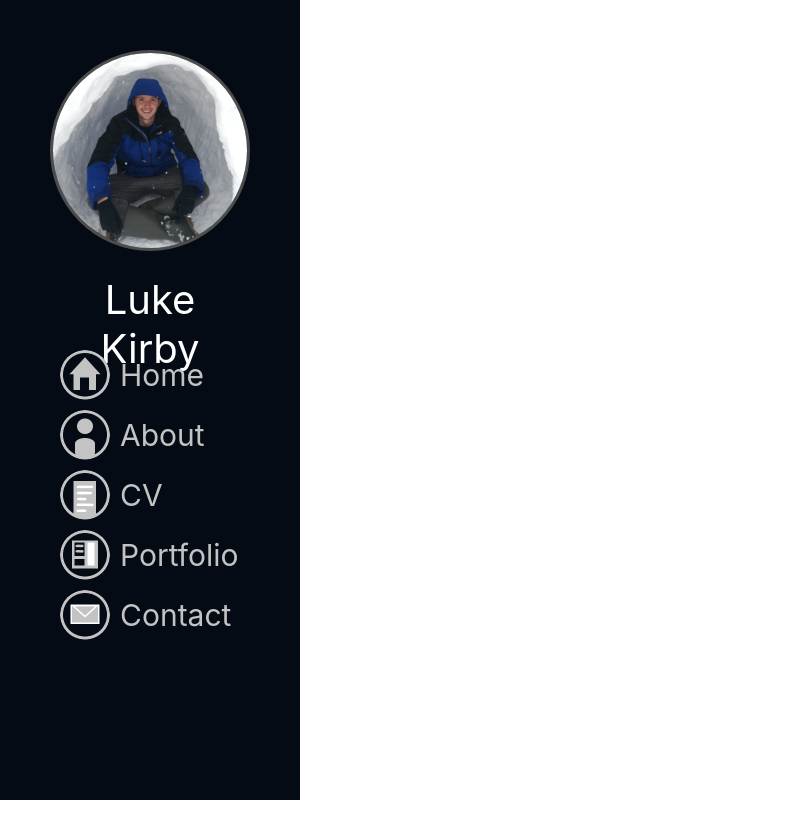
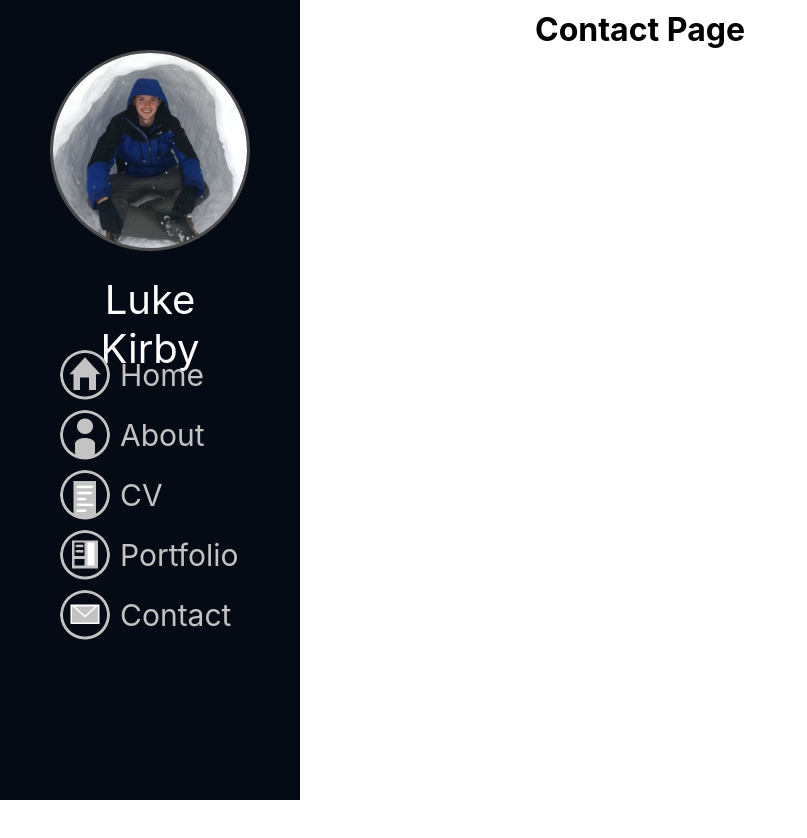
Before and after one commit to Luke-Kirby/Luke-Kirby-Portfolio, a React (Create React App) app: page /contact in a window 1280 px wide. Shown: the top 838 px of the page, without its empty margins (0-807 px from the left). Before the commit the page ends 800 px from the top, so only its background shows below. Built offline with nearby package versions, Linux system fonts and the light colour scheme.

Commit message:
Added Pages for all MenuList items

```diff
--- a/src/App.tsx
+++ b/src/App.tsx
@@ -5,6 +5,9 @@ import Title from "./components/Title";
 import { Route, Router, Routes, Link } from "react-router-dom";
 import Home from "./view/Home";
 import About from "./view/About";
+import Cv from "./view/Cv";
+import Portfolio from "./view/Portfolio";
+import Contact from "./view/Contact";
 import SideBar from "./components/SideBar";
 
 function App() {
@@ -14,10 +17,12 @@ function App() {
       <Routes>
         <Route path="/" element={<Home />} />
         <Route path="about" element={<About />} />
+        <Route path="cv" element={<Cv />} />
+        <Route path="portfolio" element={<Portfolio />} />
+        <Route path="contact" element={<Contact />} />
       </Routes>
 
-      <header className="App-header">
-      </header>
+      <header className="App-header"></header>
     </div>
   );
 }
--- a/src/components/SideBar/MenuList/MenuList.tsx
+++ b/src/components/SideBar/MenuList/MenuList.tsx
@@ -1,6 +1,7 @@
 import React from "react";
 import { isTemplateSpan } from "typescript";
 import "./MenuList.scss";
+import { Link } from "react-router-dom";
 
 type ListItem = {
   label: string;
@@ -17,14 +18,14 @@ function MenuList(props: Props) {
     <div className="MenuListDiv">
       {props.items.map((item) => {
         return (
-          <a className="MenuLink" href={item.path}>
+          <Link className="MenuLink" to={item.path}>
             <img
               className="MenuLinkImg"
               src={`/images/icons/${item.icon}Icon.png`}
             />
 
             <p className="MenuLinkLabel">{item.label}</p>
-          </a>
+          </Link>
         );
       })}
     </div>
--- a/src/components/SideBar/SideBar.tsx
+++ b/src/components/SideBar/SideBar.tsx
@@ -10,9 +10,9 @@ function SideBar() {
         items={[
           { label: "Home", icon: "home", path: "/" },
           { label: "About", icon: "about", path: "about" },
-          { label: "CV", icon: "CV", path: "" },
-          { label: "Portfolio", icon: "portfolio", path: "" },
-          { label: "Contact", icon: "contact", path: "" },
+          { label: "CV", icon: "CV", path: "cv" },
+          { label: "Portfolio", icon: "portfolio", path: "portfolio" },
+          { label: "Contact", icon: "contact", path: "contact" },
         ]}
       />
     </div>
--- /dev/null
+++ b/src/view/Contact.tsx
@@ -0,0 +1,7 @@
+import Title from "../components/Title";
+
+function Contact() {
+  return <Title title={"Contact Page"} />;
+}
+
+export default Contact;
--- /dev/null
+++ b/src/view/Cv.tsx
@@ -0,0 +1,7 @@
+import Title from "../components/Title";
+
+function Cv() {
+  return <Title title={"Cv Page"} />;
+}
+
+export default Cv;
--- /dev/null
+++ b/src/view/Portfolio.tsx
@@ -0,0 +1,7 @@
+import Title from "../components/Title";
+
+function Portfolio() {
+  return <Title title={"Portfolio Page"} />;
+}
+
+export default Portfolio;
```
